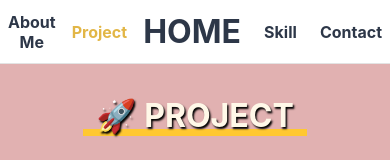
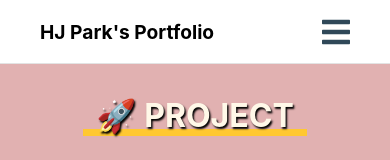
Before and after one commit to Park1016/portfolio, a Next.js app: page /project in a window 390 px wide. Shown: the top 160 px of the page. Built offline with nearby package versions, Linux system fonts and the light colour scheme.

Commit message:
navBar 반응형

```diff
--- a/components/Nav.jsx
+++ b/components/Nav.jsx
@@ -1,11 +1,26 @@
+import { useState } from 'react';
 import Link from 'next/link';
 import { useRouter } from 'next/router';
 import Style from '../styles/Nav.module.css';
 import * as S from '../styles/nav.style';
+import { faBars } from '@fortawesome/free-solid-svg-icons';
+import { faGithub } from '@fortawesome/free-brands-svg-icons/faGithub';
+import { faEnvelope } from '@fortawesome/free-solid-svg-icons';
+import { FontAwesomeIcon } from '@fortawesome/react-fontawesome';
+import { library } from '@fortawesome/fontawesome-svg-core';
+
+
+library.add(
+    faBars,
+    faGithub,
+    faEnvelope
+);
 
 const Nav = (props) => {
 
     const router = useRouter();
+
+    const [toggle, setToggle] = useState(false);
 
     const onHome = () => {
         if (typeof window !== 'undefined') {
@@ -17,6 +32,10 @@ const Nav = (props) => {
         if (typeof window !== 'undefined') {
             localStorage.setItem('page', 'project');
         }
+    }
+
+    const onToggle = () => {
+        setToggle(!toggle);
     }
 
     const onClick = (e) => {
@@ -42,7 +61,7 @@ const Nav = (props) => {
 
     return (
         <S.nav>
-            <ul>
+            <S.ul>
                 <li>
                     <Link href="/aboutMe">
                         <a style={{color : '/aboutMe' === router.pathname ? '#e2b646' : '#2D3748'}} onClick={e=>onClick(e)}>About Me</a>
@@ -68,7 +87,54 @@ const Nav = (props) => {
                         <a style={{color : '/contact' === router.pathname ? '#e2b646' : '#2D3748'}} onClick={e=>onClick(e)}>Contact</a>
                     </Link>
                 </li>
-            </ul>
+                <li>
+                    <a href="mailto:guohjp@gmail.com" target="_blank" rel="noreferrer">
+                        <FontAwesomeIcon icon={faEnvelope} />
+                    </a>
+                    <a href="https://github.com/Park1016" target="_blank" rel="noreferrer">
+                        <FontAwesomeIcon icon={["fab", "github"]} />
+                    </a>
+                </li>
+                <li onClick={onToggle}>
+                    <p>HJ Park's Portfolio</p>
+                    <FontAwesomeIcon icon={faBars} />
+                </li>
+            </S.ul>
+            {<S.toggle toggle={toggle}>
+                    <li>
+                        <Link href="/aboutMe">
+                            <a style={{color : '/aboutMe' === router.pathname ? '#e2b646' : '#2D3748'}} onClick={e=>onClick(e)}>About Me</a>
+                        </Link>
+                    </li>
+                    <li onClick={onProject}>
+                        <Link href="/project">
+                            <a style={{color : '/project' === router.pathname ? '#e2b646' : '#2D3748'}} onClick={e=>onClick(e)}>Project</a>
+                        </Link>
+                    </li>
+                    <li onClick={onHome}>
+                        <Link href="/">
+                            <a style={{color : '/' === router.pathname ? '#e2b646' : '#2D3748'}} onClick={e=>onClick(e)}>HOME</a>
+                        </Link>
+                    </li>
+                    <li>
+                        <Link href="/skill">
+                            <a style={{color : '/skill' === router.pathname ? '#e2b646' : '#2D3748'}} onClick={e=>onClick(e)}>Skill</a>
+                        </Link>
+                    </li>
+                    <li>
+                        <Link href="/contact">
+                            <a style={{color : '/contact' === router.pathname ? '#e2b646' : '#2D3748'}} onClick={e=>onClick(e)}>Contact</a>
+                        </Link>
+                    </li>
+                    <li>
+                        <a href="mailto:guohjp@gmail.com" target="_blank" rel="noreferrer">
+                            <FontAwesomeIcon icon={faEnvelope} />
+                        </a>
+                        <a href="https://github.com/Park1016" target="_blank" rel="noreferrer">
+                            <FontAwesomeIcon icon={["fab", "github"]} />
+                        </a>
+                    </li>
+            </S.toggle>}
         </S.nav>
     )
 }
--- a/styles/detail.Style.js
+++ b/styles/detail.Style.js
@@ -68,7 +68,7 @@ const container = styled.div`
         }
         overflow-y: auto;
         ::-webkit-scrollbar {
-            width: 10px;
+            width: 5px;
         }
         ::-webkit-scrollbar-track {
             background-color: lightgray;
--- a/styles/home.style.js
+++ b/styles/home.style.js
@@ -10,7 +10,7 @@ const resHome = styled.div`
     height: 100vh;
     overflow-y: scroll;
     ::-webkit-scrollbar {
-        width: 10px;
+        width: 5px;
     }
     ::-webkit-scrollbar-track {
         background-color: lightgray;
--- a/styles/icon.css
+++ b/styles/icon.css
@@ -19,3 +19,13 @@
 .fa-arrow-circle-down:hover {
   cursor: pointer;
 }
+
+.fa-bars {
+  font-size: 2rem;
+  color: #2f4858;
+  /* color: #fff; */
+  /* background: #2f4858; */
+  /* border-radius: 10px; */
+  /* padding: 0.5rem; */
+  /* box-shadow: 1px 1px 3px black; */
+}
--- a/styles/nav.style.js
+++ b/styles/nav.style.js
@@ -7,8 +7,13 @@ const nav = styled.nav`
     align-items: center;
     justify-content: center;
     background: transparent;
-    /* border-bottom: 1px solid #E1B1B1; */
-    ul {
+    @media screen and (max-width: 920px) {
+        border-bottom: 1px solid #e3e3e3;
+    }
+`;
+
+const ul = styled.ul`
+    position: relative;
     width: 100vw;
     display: flex;
     flex-direction: row;
@@ -24,12 +29,115 @@ const nav = styled.nav`
         font-size: 2rem;
         width: 6.5rem;
     }
+    li:nth-child(6){
+        position: absolute;
+        top: 0;
+        right: 0;
+        font-size: 1.8rem;
+        transform: translateY(0.2rem);
+        a {
+            margin: 0 0.3rem;
+            color: #2F4858;
         }
-    @media screen and (max-width: 920px) {
+        a:hover {
+            color: #E2B646;
+        }
+    }
+    @media screen and (min-width: 701px) {
+        li:nth-child(7) {
+            display: none;
+        }
+    }
+    @media screen and (max-width: 700px) {
+        li:nth-child(1),li:nth-child(2),li:nth-child(3),li:nth-child(4),li:nth-child(5),li:nth-child(6){
+            display: none;
+        }
+        li:nth-child(7){
+            width: calc(100vw - 5rem);
+            display: block;
+            z-index: 100;
+            display: flex;
+            flex-direction: row;
+            align-items: center;
+            justify-content: space-between;
+            p {
+                font-size: 1.2rem;
+            }
+        }
+        li:nth-child(7):hover{
+            cursor: pointer;
+        }
+    }
+    @media screen and (max-width: 300px) {
+        li:nth-child(7){
+            justify-content: center;
+            p {
+                display: none;
+            }
+        }
+    }
+`;
+
+const toggle = styled.ul`
+    position: absolute;
+    top: 0;
+    left: 0;
+    width: 100vw;
+    background: #fff;
+    padding-bottom: 1rem;
     border-bottom: 1px solid #e3e3e3;
+
+    display: flex;
+    flex-direction: column;
+    align-items: center;
+    justify-content: flex-end;
+
+    z-index: 50;
+
+    transition: all 500ms ease-in-out;
+
+    li {
+        font-size: 1.2rem;
+        font-weight: bold;
+        margin: 0.5rem;
+        display: flex;
+        flex-direction: row;
     }
+    li:nth-child(1) {
+        margin-top: 1.2rem;
+    }
+    li:nth-child(6) {
+        a {
+            margin: 0 0.5rem;
+            font-size: 2rem;
+            color: #2F4858;
+        }
+        a:hover {
+            color: #E2B646;
+        }
+    }
+
+    ${(props) => {
+        if(props.toggle) {
+            return css`
+                height: 22rem;
+                transform: translateY(0);
+                @media screen and (min-width: 701px) {
+                    height: 0;
+                    transform: translateY(-22rem);
+                }
+            `;
+        } else {
+            return css`
+                height: 0;
+                transform: translateY(-22rem);
+            `;
+        }
+    }}
 `;
 
 export {
     nav,
+    ul,
+    toggle
 };
--- a/styles/project.Style.js
+++ b/styles/project.Style.js
@@ -35,7 +35,9 @@ const text = styled.p`
         }
     }
     @media screen and (max-height: 710px) {
-        display: none;
+        @media screen and (min-width: 920px) {
+            display: none;
+        }
     }
 `;
 
@@ -160,7 +162,7 @@ const box = styled.div`
         /* margin: 1rem 3rem; */
     }
     @media screen and (max-width: 570px) {
-        width: 70vw;
+        width: 85vw;
     }
 `;
 
@@ -354,14 +356,14 @@ const modal = styled.div`
                     transform: translate(0rem, 0rem);
                 }
                 @media screen and (max-width: 570px) {
-                    width: 70vw;
+                    width: 85vw;
                     transform: translate(0rem, 0rem);
                     ul:nth-child(2) {
                         li {
-                            width: calc(70vw - 5rem);
+                            width: calc(85vw - 5rem);
                             margin: 0.5rem 0 0.5rem 4.7rem;
                             span:nth-child(2) {
-                                width: calc(70vw - 5rem - 2rem);
+                                width: calc(85vw - 5rem - 2rem);
                             }
                         }
                         li:nth-child(1),li:nth-child(2),li:nth-child(3) {
@@ -401,7 +403,7 @@ const modal = styled.div`
                     }
                 }
                 @media screen and (max-width: 570px) {
-                    width: 70vw;
+                    width: 85vw;
                 }
             `;
         }
@@ -443,14 +445,14 @@ const modal = styled.div`
                     }
                 }
                 @media screen and (max-width: 570px) {
-                    width: 70vw;
+                    width: 85vw;
                     transform: translate(0rem, 0rem);
                     ul:nth-child(2) {
                         li {
-                            width: calc(70vw - 5rem);
+                            width: calc(85vw - 5rem);
                             margin: 0.5rem 0 0.5rem 4.7rem;
                             span:nth-child(2) {
-                                width: calc(70vw - 5rem - 2rem);
+                                width: calc(85vw - 5rem - 2rem);
                             }
                         }
                         li:nth-child(1),li:nth-child(2),li:nth-child(3) {
@@ -493,7 +495,7 @@ const modal = styled.div`
                     }
                 }
                 @media screen and (max-width: 570px) {
-                    width: 70vw;
+                    width: 85vw;
                 }
             `;
         }
@@ -537,14 +539,14 @@ const modal = styled.div`
                     }
                 }
                 @media screen and (max-width: 570px) {
-                    width: 70vw;
+                    width: 85vw;
                     transform: translate(0rem, 0rem);
                     ul:nth-child(2) {
                         li {
-                            width: calc(70vw - 5rem);
+                            width: calc(85vw - 5rem);
                             margin: 0.5rem 0 0.5rem 4.7rem;
                             span:nth-child(2) {
-                                width: calc(70vw - 5rem - 2rem);
+                                width: calc(85vw - 5rem - 2rem);
                             }
                         }
                         li:nth-child(1),li:nth-child(2),li:nth-child(3) {
@@ -587,7 +589,7 @@ const modal = styled.div`
                     }
                 }
                 @media screen and (max-width: 570px) {
-                    width: 70vw;
+                    width: 85vw;
                 }
             `;
         }
@@ -628,14 +630,14 @@ const modal = styled.div`
                     }
                 }
                 @media screen and (max-width: 570px) {
-                    width: 70vw;
+                    width: 85vw;
                     transform: translate(0rem, 0rem);
                     ul:nth-child(2) {
                         li {
-                            width: calc(70vw - 5rem);
+                            width: calc(85vw - 5rem);
                             margin: 0.5rem 0 0.5rem 4.7rem;
                             span:nth-child(2) {
-                                width: calc(70vw - 5rem - 2rem);
+                                width: calc(85vw - 5rem - 2rem);
                             }
                         }
                         li:nth-child(1),li:nth-child(2),li:nth-child(3) {
@@ -675,13 +677,13 @@ const modal = styled.div`
                     }
                 }
                 @media screen and (max-width: 570px) {
-                    width: 70vw;
+                    width: 85vw;
                 }
             `;
         }
     }}
     @media screen and (max-height: 710px) {
-        /* width: 70vw; */
+        /* width: 85vw; */
         ul:nth-child(1) {
             display: none;
         }
@@ -766,6 +768,9 @@ const over = styled.div`
     @media screen and (max-width: 920px) {
         box-shadow: 2px 2px 5px black;
     }
+    @media screen and (max-width: 570px) {
+        width: 85vw;
+    }
 `;
 
 const textArea = styled.ul`
```
Also changed, not shown: styles/contact.Style.js (+4 -12 lines), styles/skills.Style.js (+5 -5 lines). Lines whose indentation alone changed are shown as unchanged.
